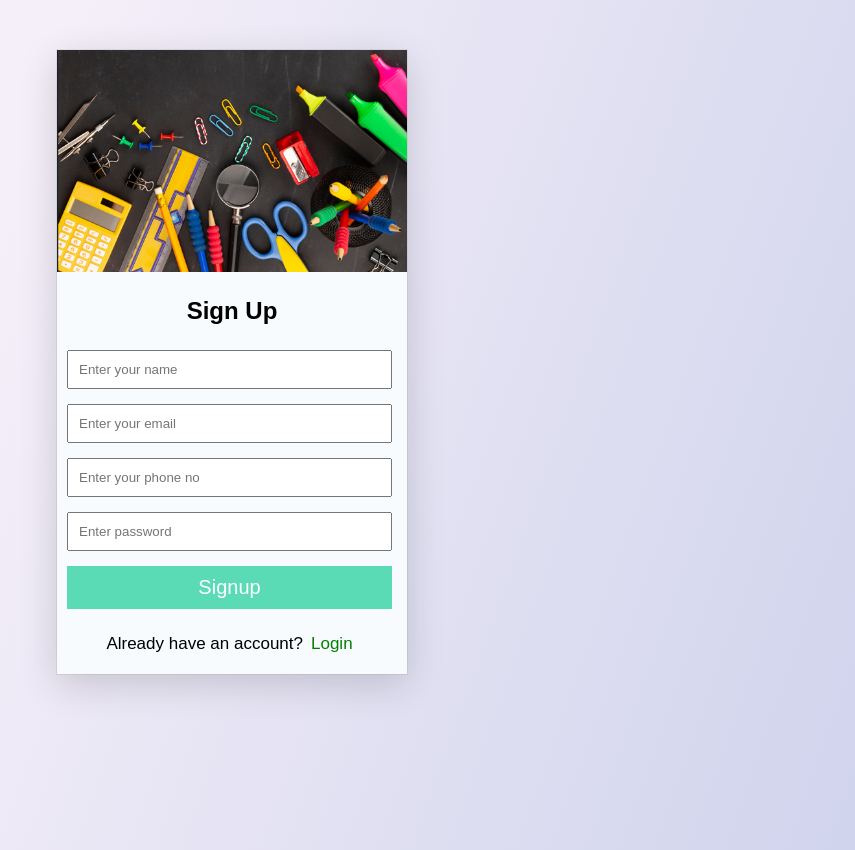
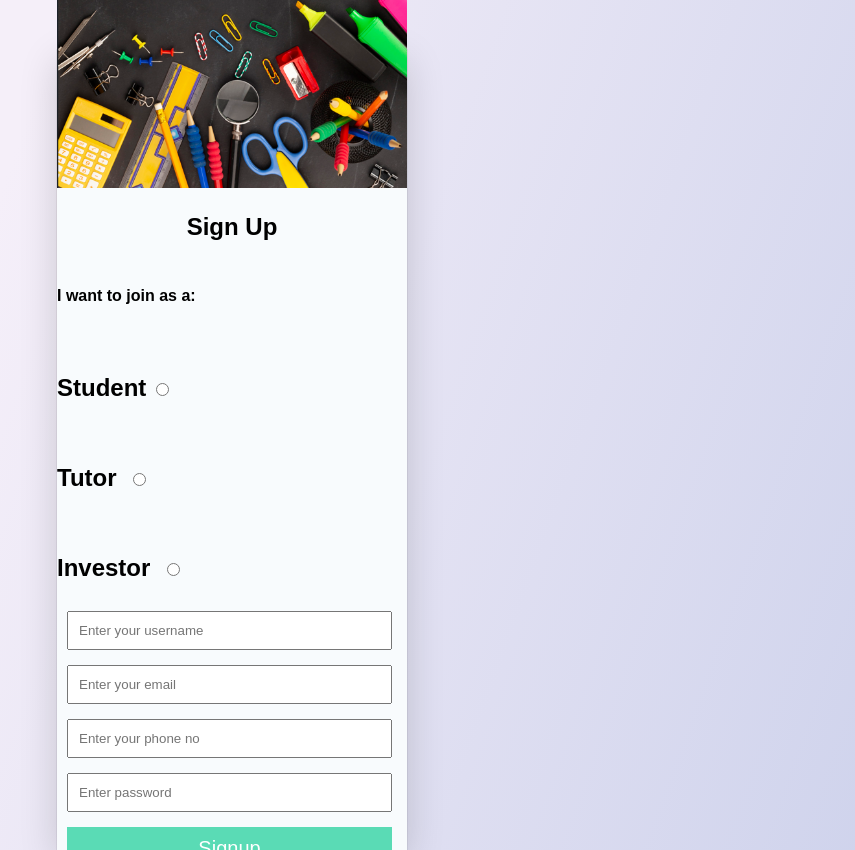
Before and after one commit to roar605/School-Project-Frontend, a Next.js app: page /signup in a window 1280 px wide. Shown: the whole page, without its empty margins (408-1263 px from the left). Built offline with nearby package versions, Linux system fonts and the light colour scheme.

Commit message:
login signup integrated

```diff
--- a/context/authContext.js
+++ b/context/authContext.js
@@ -58,17 +58,17 @@ export const AuthContextProvider = ({ children }) => {
   const [state, dispatch] = useReducer(AuthReducer, INITIAL_STATE);
 
   useEffect(() => {
-    console.log("state ",state);
+    // console.log("state ",state);
     localStorage.setItem("user", JSON.stringify(state.user));
   }, [state]);
 
   return (
     <AuthContext.Provider
       value={{
-        user: state.user,
+        user: "navneet",
         loading: state.loading,
         error: state.error,
-        dispatch,
+        dispatch:dispatch,
       }}
     >
       {children}
--- a/package.json
+++ b/package.json
@@ -21,6 +21,7 @@
     "react-redux": "^8.1.3",
     "react-router-dom": "^6.15.0"
   },
+  "proxy":"http://localhost:5000/api",
   "description": "This is a [Next.js](https://nextjs.org/) project bootstrapped with [`create-next-app`](https://github.com/vercel/next.js/tree/canary/packages/create-next-app).",
   "main": "next.config.js",
   "keywords": [],
--- a/pages/_app.js
+++ b/pages/_app.js
@@ -1,4 +1,5 @@
 import '../styles/global.css';
+import { AuthContextProvider } from '@/context/authContext';
 export default function App({ Component, pageProps }) {
-    return <Component {...pageProps} />;
+    return<AuthContextProvider> <Component {...pageProps} /></AuthContextProvider>;
 }
--- a/pages/index.js
+++ b/pages/index.js
@@ -7,12 +7,12 @@ import { AuthContextProvider } from "@/context/authContext";
 export default function Index() {
   return (
     <>
-      <AuthContextProvider>
+
         <Navbar />
         <Home />
         <Footer />
 
-      </AuthContextProvider>
+
 
 
 
--- a/pages/signup/index.js
+++ b/pages/signup/index.js
@@ -1,9 +1,43 @@
-import React from 'react'
+import React, { useRef, useState } from 'react'
 import styles from './styles.module.css';
 import Link from 'next/link';
 import Image from 'next/image';
+import axios from 'axios';
 import logInImage from '@/public/images/SignImage.png';
 const index = () => {
+
+    const username=useRef("");
+    const email=useRef("");
+    const password=useRef("");
+    const [role,setRole]=useState("student");
+    const phone=useRef("");
+
+    const handleChange = (e) => {
+
+        const { value, checked } = e.target;
+        console.log(`${value} is ${checked}`);
+        setRole(e.target.value);
+
+      }
+
+      const handleClick = async (e) => {
+        e.preventDefault();
+          const user = {
+            username: username.current.value,
+            email: email.current.value,
+            password: password.current.value,
+            phone:phone.current.value,
+            role:role,
+          };
+          try {
+            await axios.post("http://localhost:5000/api/auth/register", user);
+
+          } catch (err) {
+            console.log(err);
+          }
+
+      };
+
     return (
         <div className={styles.signup}>
             <div className={styles.form}>
@@ -11,11 +45,47 @@ const index = () => {
                 <div className={styles.signinlogin}>
                     <h2 className={styles.title}>Sign Up</h2>
                 </div>
-                <input name="name" type="text" placeholder='Enter your name' />
-                <input name="email" type="email" placeholder='Enter your email' />
-                <input name="phone" type="text" placeholder='Enter your phone no' />
-                <input name="password" type="password" placeholder='Enter password' />
-                <button type='submit' className={styles.button}>Signup</button>
+
+                <span className="checkmark">
+
+
+                <h4>I want to join as a:</h4>
+              </span>
+              <br />
+              <div>
+                <span>
+                  <h2>
+                    Student
+                    <input type="radio" name="check" value="student" onChange={handleChange}  />
+                  </h2>
+                </span>
+                &nbsp;&nbsp;&nbsp;&nbsp;&nbsp;&nbsp;
+
+                <span>
+                  <h2>
+                    Tutor <input type="radio" name="check" value="teacher" onChange={handleChange} />
+                  </h2>
+
+                </span>
+                &nbsp;&nbsp;&nbsp;&nbsp;&nbsp;&nbsp;
+
+                <span>
+                  <h2>
+                    Investor <input type="radio" name="check" value="investor" onChange={handleChange} />
+                  </h2>
+
+                </span>
+
+
+
+              </div>
+
+
+                <input name="username" type="text" placeholder='Enter your username' ref={username}/>
+                <input name="email" type="email" placeholder='Enter your email' ref={email} />
+                <input name="phone" type="text" placeholder='Enter your phone no' ref={phone} />
+                <input name="password" type="password" placeholder='Enter password' ref={password} />
+                <button type='submit' className={styles.button} onClick={handleClick}>Signup</button>
                 <div className={styles.account}>
                     <span>Already have an account?</span>
                     <Link href='/login' className={styles.btn}>
```
Also changed, not shown: pages/login/index.js (+42 -4 lines).
